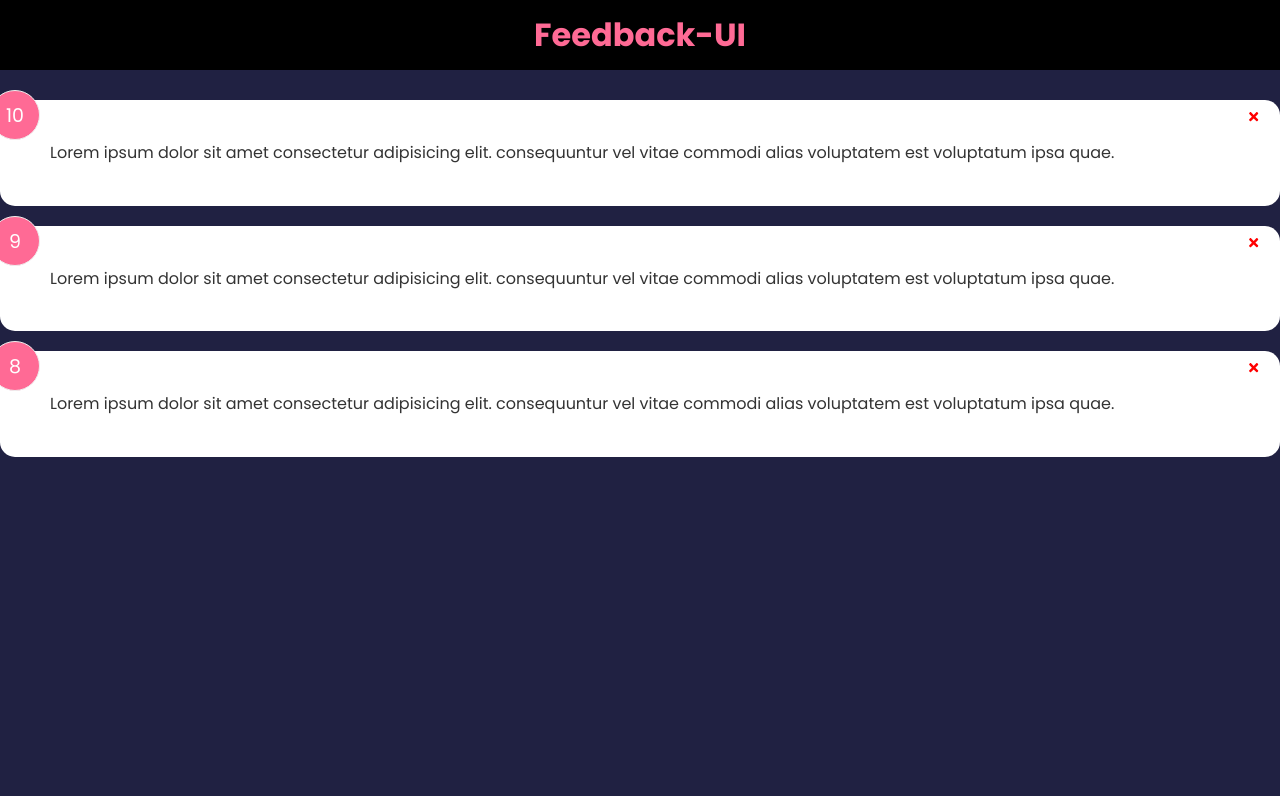
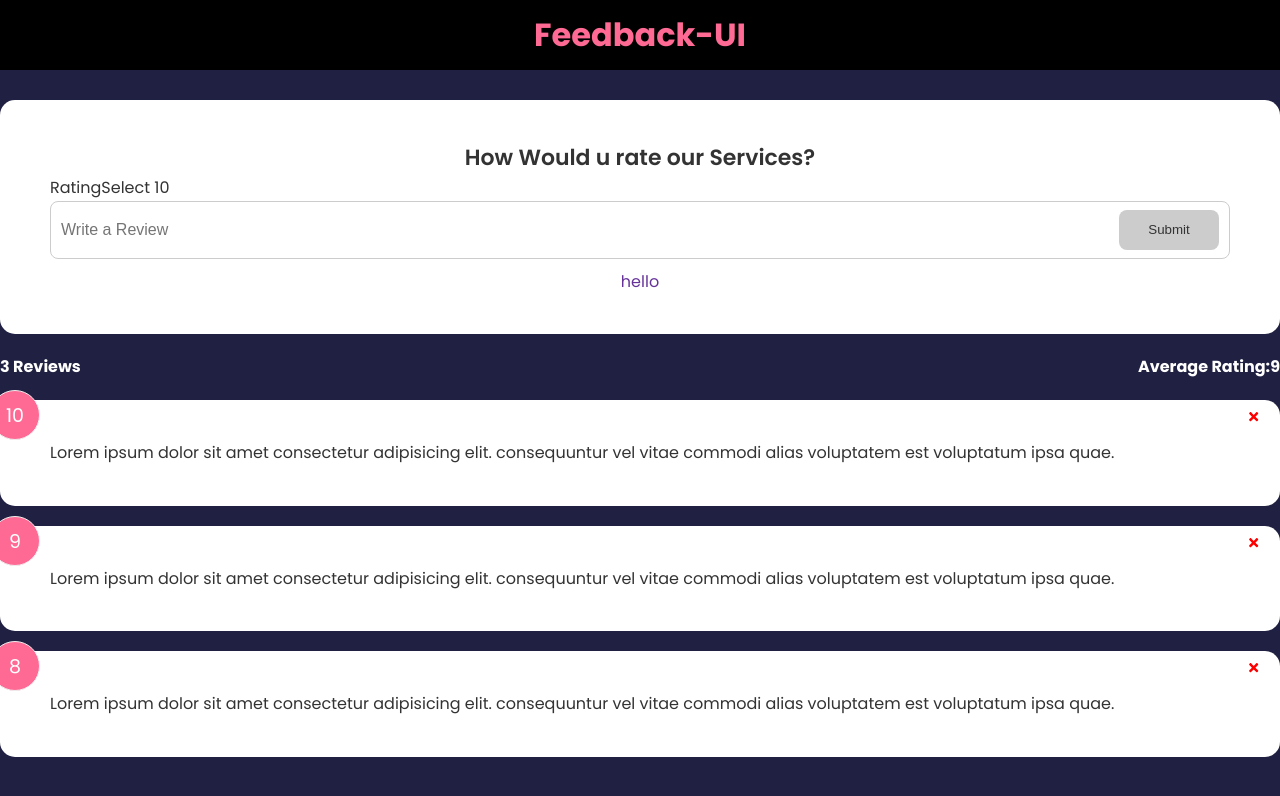
Before and after one commit to srujan-here/React_Feedback_app_working_model, a React (Create React App) app in the folder feedback-app/: page / in a window 1280 px wide. Shown: the top 796 px of the page. Built offline with nearby package versions, Linux system fonts and the light colour scheme.

Commit message:
added feedback component

```diff
--- a/feedback-app/package.json
+++ b/feedback-app/package.json
@@ -10,6 +10,7 @@
     "react-dom": "^18.2.0",
     "react-icons": "^4.4.0",
     "react-scripts": "^5.0.1",
+    "uuid": "^8.3.2",
     "web-vitals": "^2.1.4"
   },
   "scripts": {
--- a/feedback-app/src/App.js
+++ b/feedback-app/src/App.js
@@ -1,23 +1,30 @@
-import React,{useState} from "react";
-import Header from "./components/Header"
-import FeedbackList from "./components/FeedbackList"
+import { v4 as uuidv4 } from "uuid";
+import React, { useState } from "react";
+import Header from "./components/Header";
+import FeedbackList from "./components/FeedbackList";
 import Feedbackdata from "./data/feedback";
+import FeedbackStats from "./components/FeedbackStats";
+import Feedbackform from "./components/Feedbackform";
 
 function App() {
-    const [feedback,setfeedback]=useState(Feedbackdata)
+  const [feedback, setfeedback] = useState(Feedbackdata);
 
-    const deletefeedback = (id) => {
-      if(window.confirm('Are you sure you want to delete')){
-        setfeedback(feedback.filter((item)=>
-        item.id!==id
-        ))
-      }
+  const deletefeedback = (id) => {
+    if (window.confirm("Are you sure you want to delete")) {
+      setfeedback(feedback.filter((item) => item.id !== id));
+    }
+  };
 
-    }
+  const addfeedback = (item) => {
+    item.id = uuidv4();
+    setfeedback([item, ...feedback]);
+  };
   return (
-    <div >
-     <Header />
-     <FeedbackList feed={feedback} handldelete={deletefeedback} />
+    <div>
+      <Header />
+      <Feedbackform handleadd={addfeedback} />
+      <FeedbackStats feedback={feedback} />
+      <FeedbackList feed={feedback} handldelete={deletefeedback} />
     </div>
   );
 }
--- a/feedback-app/src/components/FeedbackList.jsx
+++ b/feedback-app/src/components/FeedbackList.jsx
@@ -6,10 +6,7 @@ console.log(feed)
 if(!feed || feed.length === 0){
     return "no data found"
 }
-const deleteFeedback=(item)=>{
 
-
-}
   return (
     <div className="feedback-list">
     {feed.map((item) =>(
--- /dev/null
+++ b/feedback-app/src/components/FeedbackStats.jsx
@@ -0,0 +1,16 @@
+import React from "react";
+
+function FeedbackStats({ feedback }) {
+  let avg = feedback.reduce((acc, cur) => {
+    return acc + cur.rating;
+  }, 0);
+  return (
+    <div className="feedback-stats">
+      <h4>{feedback.length} Reviews</h4>
+
+      <h4>Average Rating:{avg / feedback.length}</h4>
+    </div>
+  );
+}
+
+export default FeedbackStats;
--- /dev/null
+++ b/feedback-app/src/components/Feedbackform.jsx
@@ -0,0 +1,67 @@
+import React, { useState } from "react";
+import Card from "./shared/Card";
+import Button from "./shared/Button";
+import RatingSelect from "./RatingSelect";
+
+function Feedbackform({ handleadd }) {
+  const [text, settext] = useState("");
+  const [buttondisable, setbuttondisable] = useState(true);
+  const [message, setmessage] = useState("hello");
+  const [rating, setrating] = useState(10);
+
+  const handletext = (e) => {
+    if (text === "") {
+      setbuttondisable(true);
+    } else if (text !== "" && text.trim().length <= 10) {
+      setbuttondisable(true);
+      setmessage("enter atleast 10 characters");
+    } else {
+      setbuttondisable(false);
+      setmessage(text);
+    }
+    settext(e.target.value);
+  };
+
+  //submit button
+  const cliclhandle = (e) => {
+    e.preventDefault();
+    if (text.trim().length > 10) {
+      const obj = {
+        text,
+        rating,
+      };
+      handleadd(obj);
+      settext("");
+    }
+  };
+
+  return (
+    <div>
+      <Card reverse={false}>
+        <form onSubmit={cliclhandle}>
+          <h2>How Would u rate our Services?</h2>
+          <RatingSelect />
+          <div class="input-group">
+            <input
+              type="text"
+              onChange={handletext}
+              placeholder="Write a Review"
+              value={text}
+            />
+            <Button
+              type="submit"
+              version="secondary"
+              isDisabled={buttondisable}
+            >
+              Submit
+            </Button>
+          </div>
+
+          {message && <div className="message">{message}</div>}
+        </form>
+      </Card>
+    </div>
+  );
+}
+
+export default Feedbackform;
--- /dev/null
+++ b/feedback-app/src/components/RatingSelect.jsx
@@ -0,0 +1,8 @@
+import React, { useState } from "react";
+
+function RatingSelect() {
+  const [rating, setrating] = useState(10);
+  return <div>RatingSelect {rating}</div>;
+}
+
+export default RatingSelect;
--- /dev/null
+++ b/feedback-app/src/components/shared/Button.jsx
@@ -0,0 +1,19 @@
+import React from "react";
+import PropTypes from "prop-types";
+
+function Button({ children, version, type, isDisabled }) {
+  return (
+    <button type={type} disabled={isDisabled} className={`btn btn-${version}`}>
+      {children}
+    </button>
+  );
+}
+
+Button.propTypes = {
+  children: PropTypes.node.isRequired,
+  version: PropTypes.string,
+  type: PropTypes.string,
+  isDisabled: PropTypes.bool,
+};
+
+export default Button;
--- a/feedback-app/src/components/shared/Card.jsx
+++ b/feedback-app/src/components/shared/Card.jsx
@@ -1,18 +1,12 @@
-import React from 'react'
-import PropTypes from 'prop-types'
-import {FaTimes} from 'react-icons/fa'
-function Card({children,reverse}) {
-
-  return (
-    <div className={`card ${reverse && 'reverse'}`}>
-    {children}
-
-    </div>
-  )
+import React from "react";
+import PropTypes from "prop-types";
+import { FaTimes } from "react-icons/fa";
+function Card({ children, reverse }) {
+  return <div className={`card ${reverse && "reverse"}`}>{children}</div>;
 }
 
 Card.defaultProps = {
-    reverse:'true'
-}
+  reverse: "true",
+};
 
-export default Card
+export default Card;
```
Also changed, not shown: feedback-app/src/components/Feedbackitem.jsx (+14 -19 lines), 2 other files (tests, documents, lock files or other folders).
